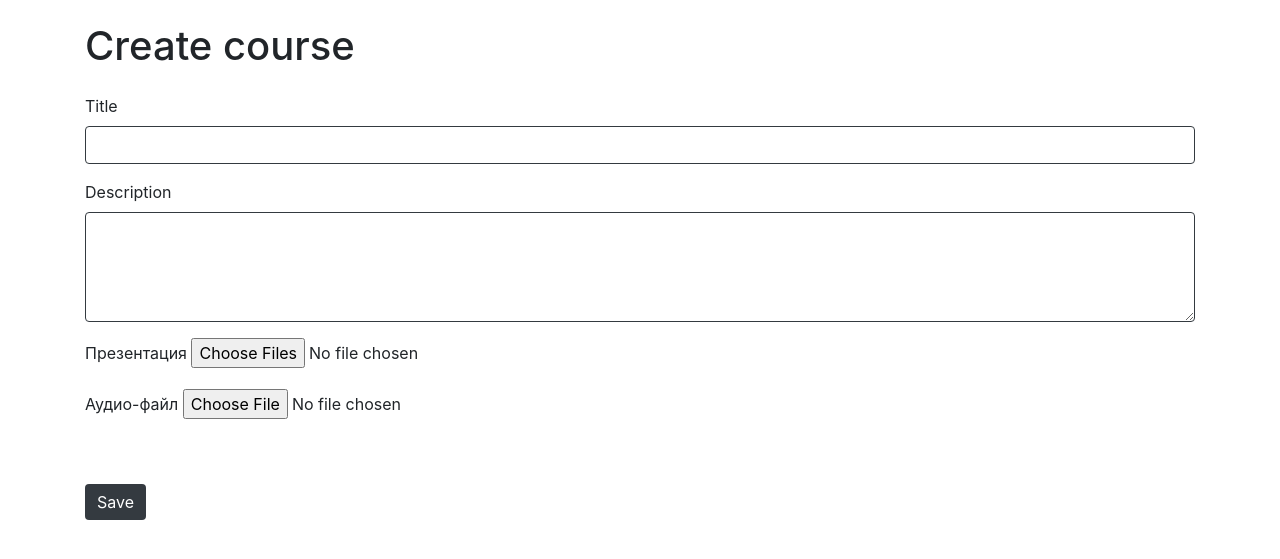
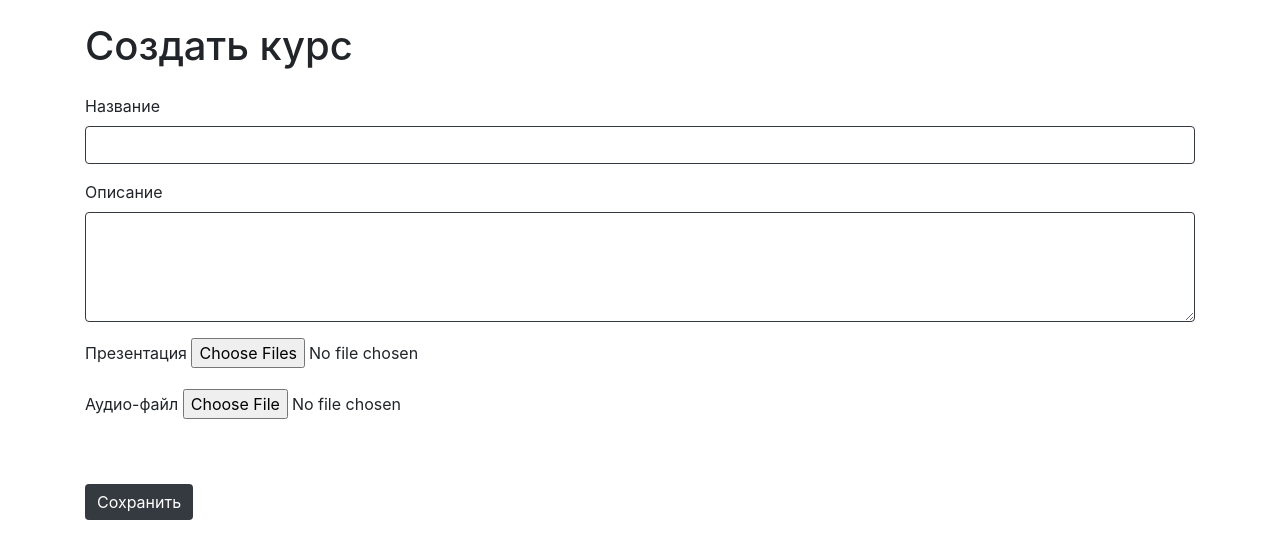
Before and after one commit to demidafonichev/mooc_courses, a Django app: page /courses/create_course in a window 1280 px wide. Shown: the part 56-615 px from the top of the page. Run offline with Django 3.2, Linux system fonts and the light colour scheme; some libraries are stand-ins or nearby versions.

Commit message:
Make all inscriptions in Russian language

```diff
--- a/templates/accounts/profile.html
+++ b/templates/accounts/profile.html
@@ -1,7 +1,7 @@
 {% extends "base.html" %}
 {% block content %}
     <div class="container">
-        <h1 class="my-4">Your courses</h1>
+        <h1 class="my-4">Ваши курсы</h1>
         <div class="row">
             {% for course in courses %}
                 <div class="col-lg-3 col-md-4 col-sm-6 portfolio-item">
--- a/templates/courses/catalog.html
+++ b/templates/courses/catalog.html
@@ -1,7 +1,7 @@
 {% extends "base.html" %}
 {% block content %}
     <div class="container">
-        <h1 class="my-4">Courses catalog</h1>
+        <h1 class="my-4">Все курсы</h1>
         <div class="row">
             {% for course in courses %}
                 <div class="col-lg-3 col-md-4 col-sm-6 portfolio-item">
--- a/templates/courses/course.html
+++ b/templates/courses/course.html
@@ -16,12 +16,12 @@
                 </div>
             </div>
             <div class="col-md-4">
-                <h3 class="my-3">Course Description</h3>
+                <h3 class="my-3">Описание курса</h3>
                 <p>{{ course.description }}</p>
             </div>
         </div>
 
-        <h3 class="my-4">All slides</h3>
+        <h3 class="my-4">Все слайды</h3>
         <div class="row">
             {% for slide in slides %}
                 <div class="col-md-3 col-sm-6 mb-4">
--- a/templates/courses/create.html
+++ b/templates/courses/create.html
@@ -2,13 +2,13 @@
 {% load static %}
 {% block content %}
     <div class="container">
-        <h1 class="my-4">Create course</h1>
+        <h1 class="my-4">Создать курс</h1>
         <div class="form-group">
-            <label for="title">Title</label>
+            <label for="title">Название</label>
             <input id="title" class="form-control">
         </div>
         <div class="form-group">
-            <label for="description">Description</label>
+            <label for="description">Описание</label>
             <textarea id="description" class="form-control" rows="4"></textarea>
         </div>
 
@@ -21,7 +21,7 @@
             <input id="audio-input" type="file"/>
         </div>
 
-        <h2 class="my-4" id="cover-label">Course cover</h2>
+        <h2 class="my-4" id="cover-label">Обложка курса</h2>
         <div class="cover-wrapper">
             <div id="course-cover" class="img-fluid"></div>
             {#            <img id="course-cover" class="img-fluid" src="" alt="">#}
@@ -73,7 +73,7 @@
             <div class="dropdown">
                 <button id="choose-slide-button" class="btn btn-secondary dropdown-toggle" type="button"
                         data-toggle="dropdown" aria-haspopup="true" aria-expanded="false">
-                    Choose slide
+                    Выбрать слайд
                 </button>
                 <div id="slide-list" class="dropdown-menu" aria-labelledby="dropdownMenuButton">
                 </div>
@@ -82,12 +82,12 @@
         <button id="pointer-button" class="btn btn-dark">Указатель</button>
         <div class="row">
             <div class="col-md-8 col-sm-8 mb-4">
-                <h3 class="my-4" id="slides-label">All slides</h3>
+                <h3 class="my-4" id="slides-label">Все слайды</h3>
                 <div class="row" id="images">
                 </div>
             </div>
             <div class="col-md-4 col-sm-4 mb-4 checkpoints-wrapper" id="checkpoints-wrapper">
-                <h3 class="my-4" id="checkpoints-label">Checkpoints</h3>
+                <h3 class="my-4" id="checkpoints-label">Контрольные точки</h3>
                 <div id="checkpoints-list">
                 </div>
                 <h3 class="my-4" id="pointers-label">Указатели</h3>
@@ -95,7 +95,7 @@
                 </div>
             </div>
         </div>
-        <button id="save" class="btn btn-dark" type="submit">Save</button>
+        <button id="save" class="btn btn-dark" type="submit">Сохранить</button>
     </div><!-- /.container -->
 
     <script>
```
